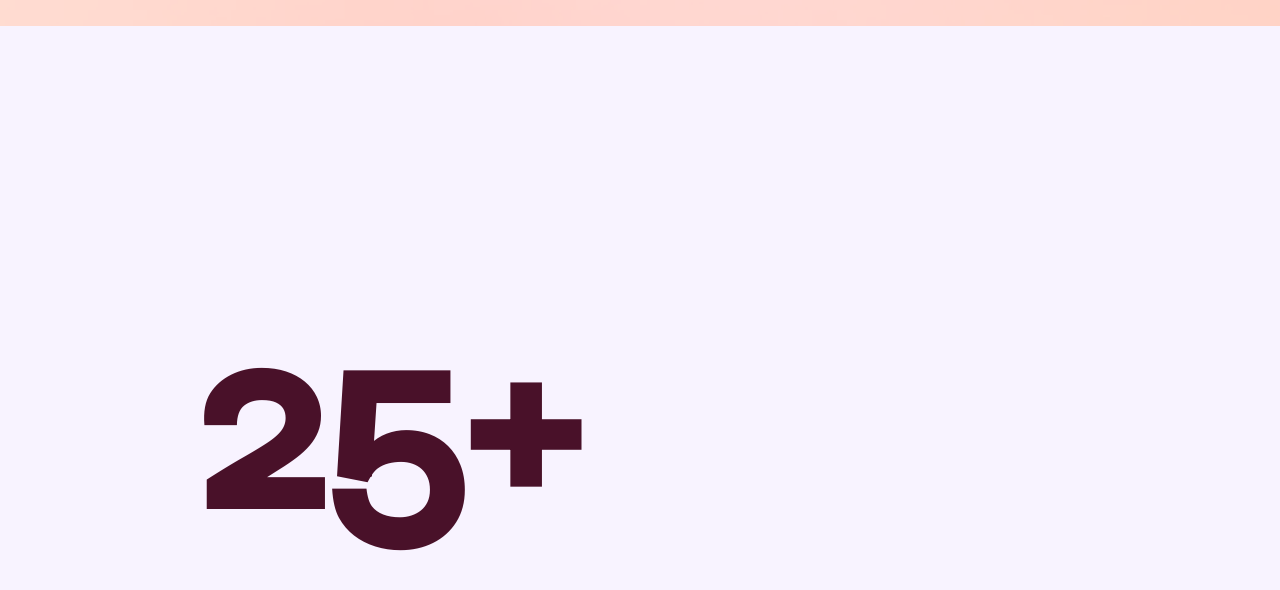
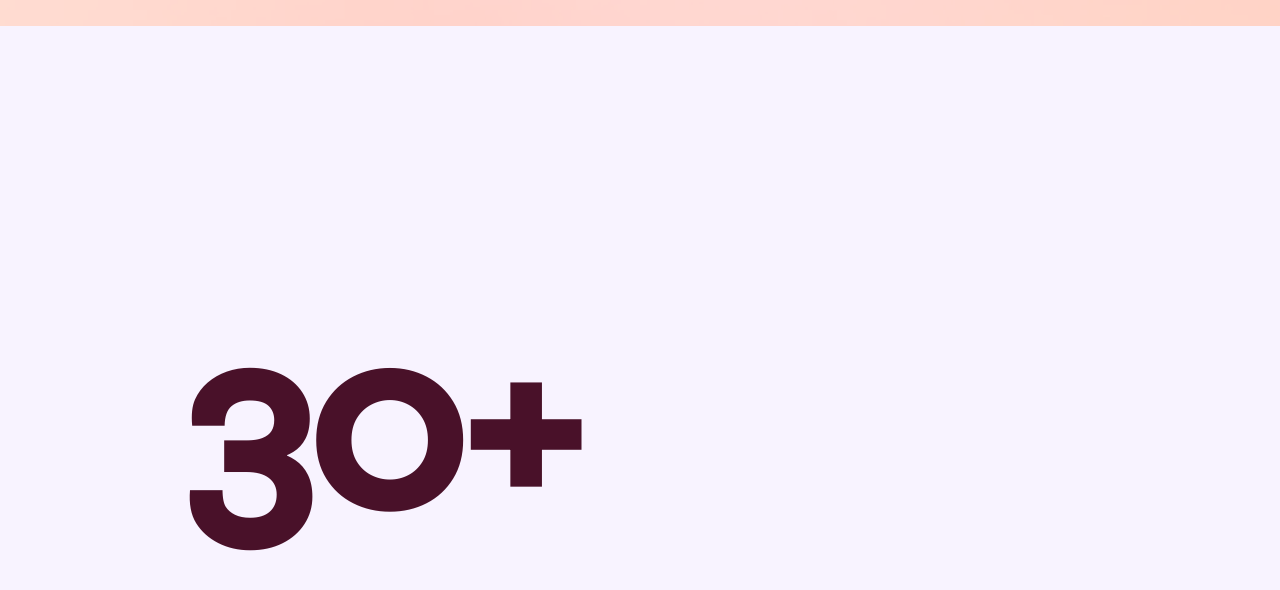
Before and after one commit to lica-ux/portfolio, a React (Vite) app: page / in a window 1280 px wide. Shown: the part 1638-2228 px from the top of the page. Built offline with nearby package versions, Linux system fonts and the light colour scheme.

Commit message:
chore: auto-save 2026-05-15 09:18

```diff
--- a/src/components/StatsSection/StatsSection.tsx
+++ b/src/components/StatsSection/StatsSection.tsx
@@ -4,7 +4,7 @@ import RevealImage from '../RevealImage'
 
 const STATS = [
   { value: '6+', label: 'years in product design' },
-  { value: '25+', label: 'products shipped' },
+  { value: '30+', label: 'products shipped' },
   { value: '2', label: 'led to acquisitions' },
   { value: '2', label: 'design awards' },
 ]
```
